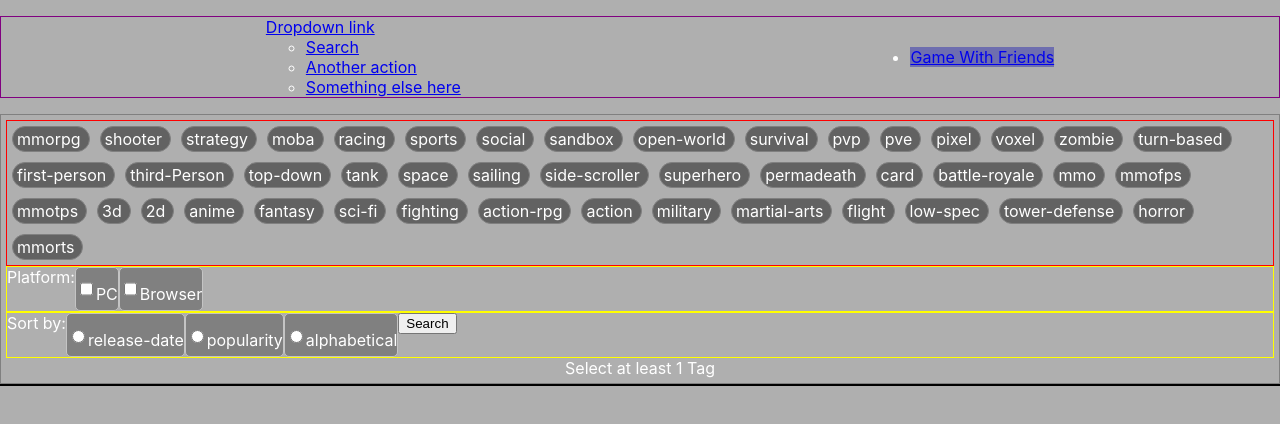
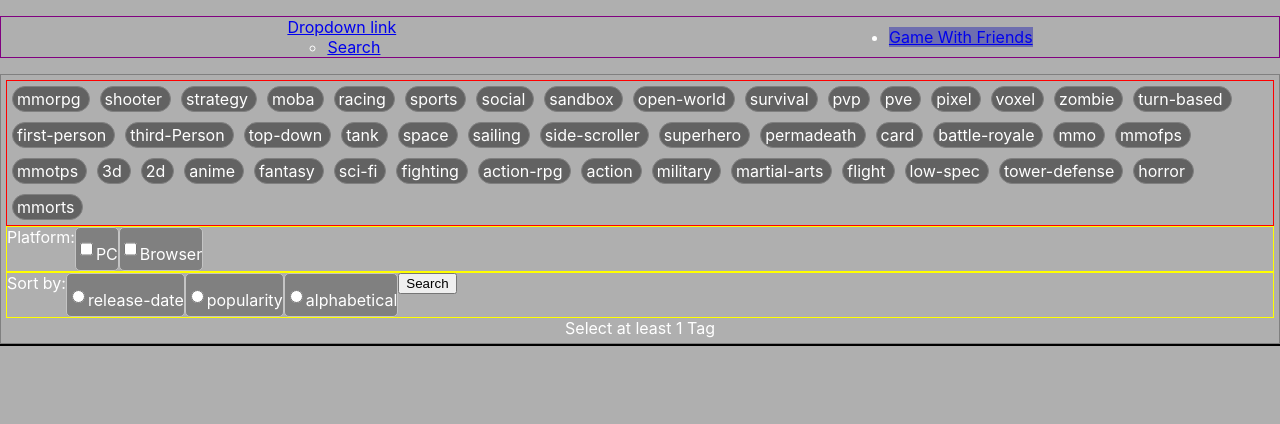
Before and after one commit to paul-uA/Game-with-Freinds, a React (Create React App) app: page /searchgames in a window 1280 px wide. Shown: the top 424 px of the page. Built offline with nearby package versions, Linux system fonts and the light colour scheme; no server answers.

Commit message:
cleaning up some extra things

```diff
--- a/src/components/HomeBar.jsx
+++ b/src/components/HomeBar.jsx
@@ -13,8 +13,6 @@ function Homebar () {
             </a>
             <ul  className="dropdown-menu" aria-labelledby="dropdownMenuLink">
             <li><Link to='/searchgames' className="dropdown-item">Search</Link></li>
-            <li><a className="dropdown-item" href="#">Another action</a></li>
-            <li><a className="dropdown-item" href="#">Something else here</a></li>
             </ul>
         </div>
         <li className="nav-item">
```
Also changed, not shown: public/gamelogo.png (renamed from public/noun-multiplayer-3681429.png).
